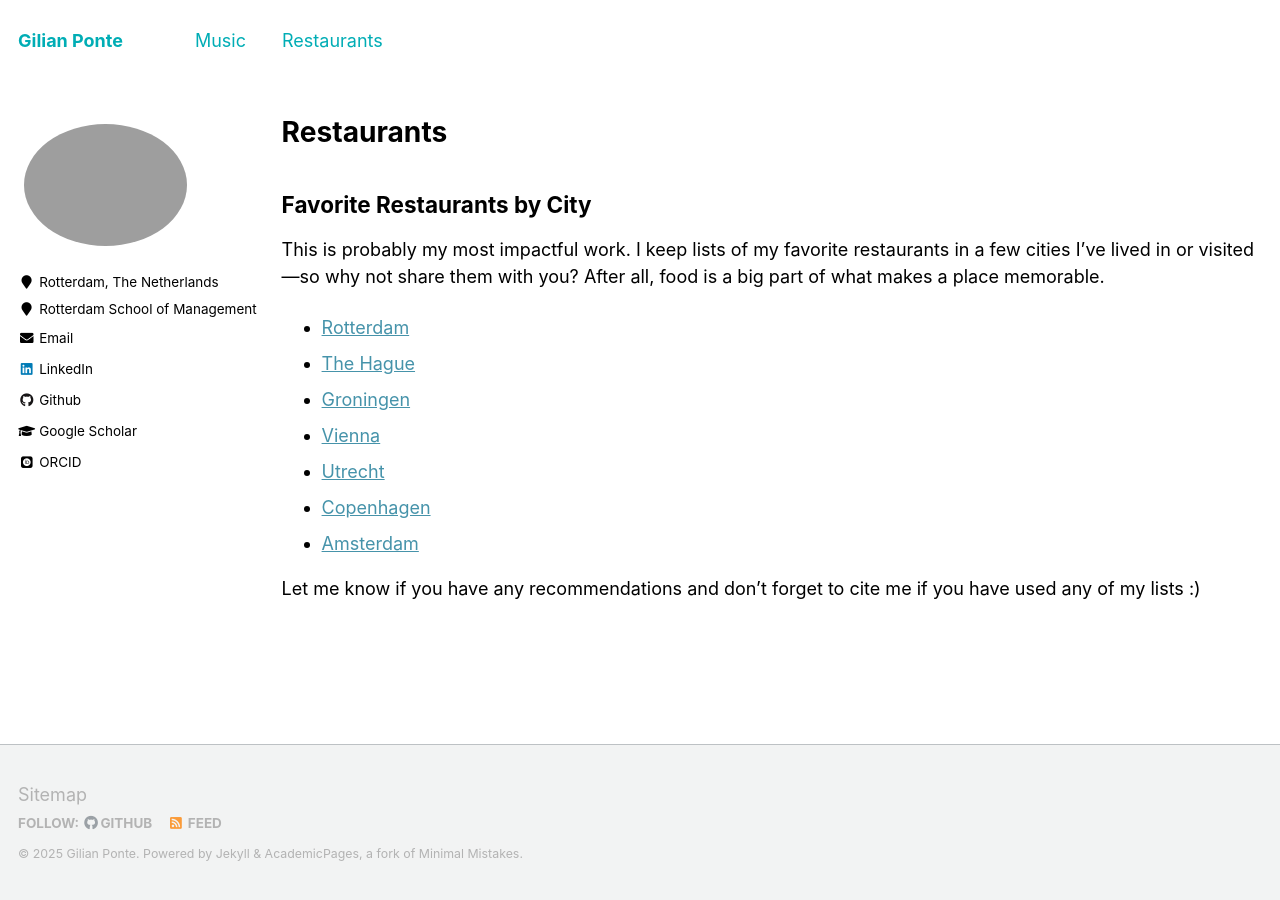
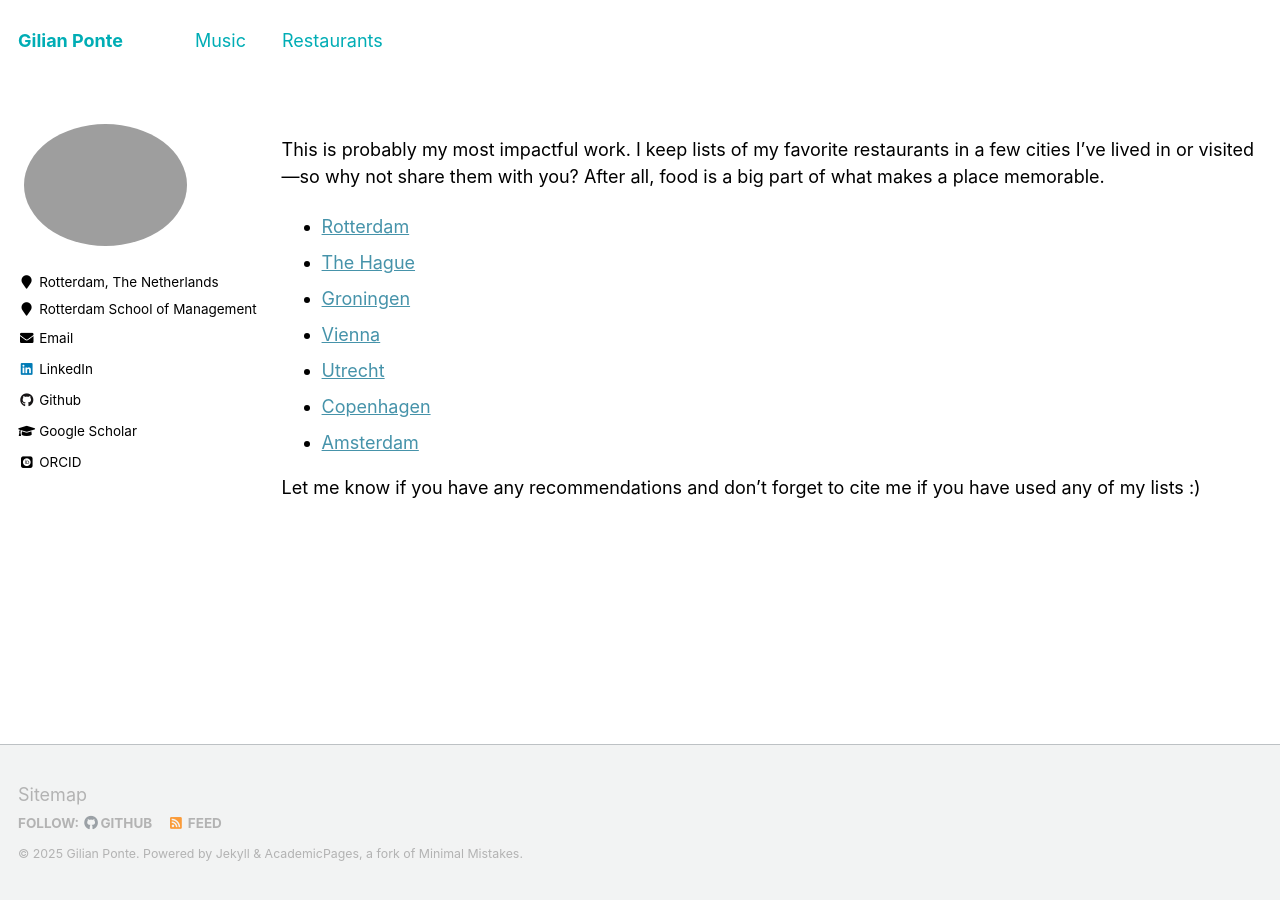
Before and after one commit to GilianPonte/gilianponte.github.io, a Jekyll site: the page built from _pages/teaching.md, in a window 1280 px wide. Built offline with Jekyll 4.4.1, drawn with Linux system fonts in a browser that asks for light colours; some web fonts are replaced.

Commit message:
Update teaching.md

```diff
--- a/_pages/teaching.md
+++ b/_pages/teaching.md
@@ -1,11 +1,9 @@
 ---
 layout: archive
-title: "Restaurants"
+title:
 permalink: /teaching/
 author_profile: true
 ---
-
-## Favorite Restaurants by City
 
 This is probably my most impactful work. I keep lists of my favorite restaurants in a few cities I’ve lived in or visited—so why not share them with you? After all, food is a big part of what makes a place memorable.
 
```
